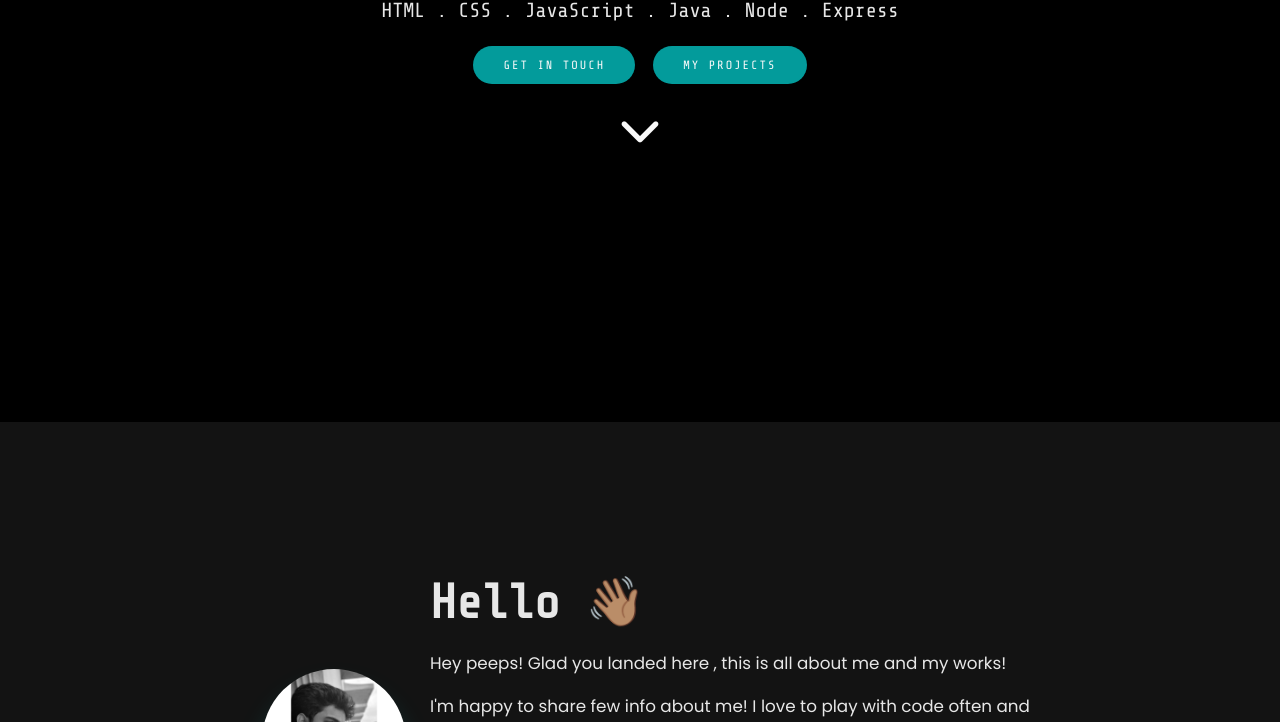
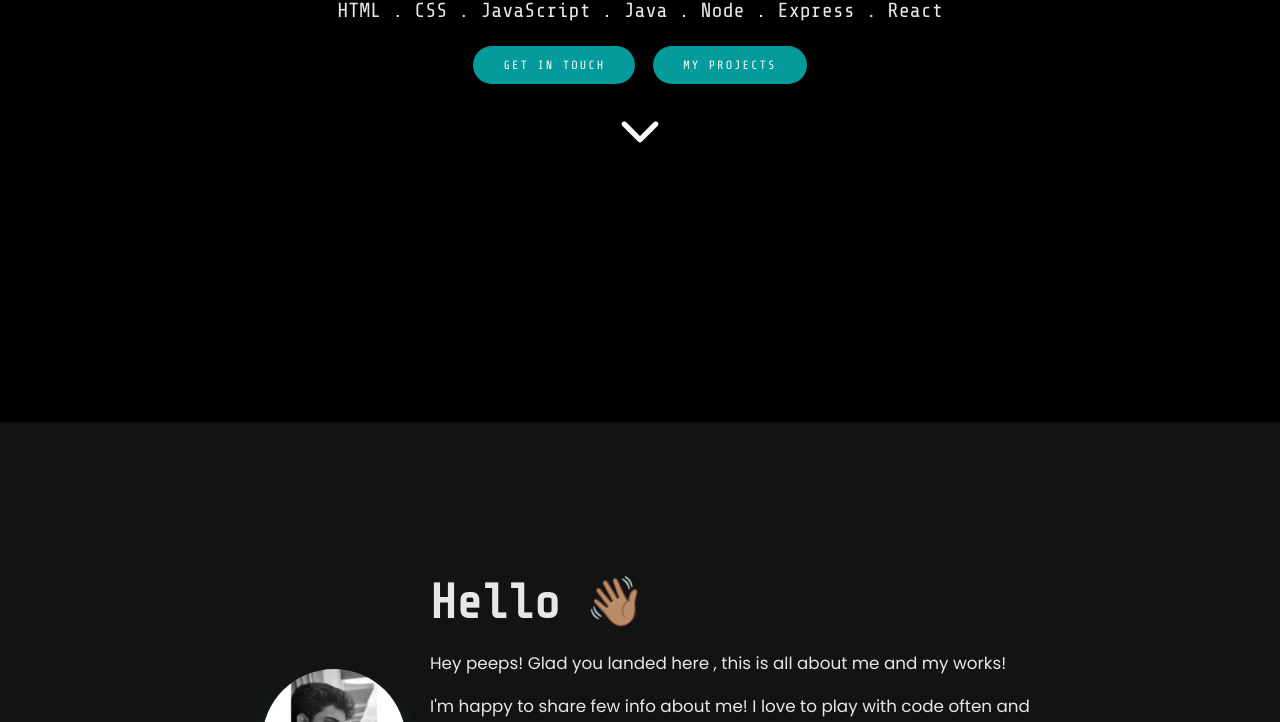
Before and after one commit to dineshbabu853/dineshbabu853.github.io, a plain HTML site: page index.html in a window 1280 px wide. Shown: the part 378-1100 px from the top of the page. Drawn offline with nearby package versions, Linux system fonts and the light colour scheme.

Commit message:
added content

```diff
--- a/index.html
+++ b/index.html
@@ -62,7 +62,7 @@
           <div class="main-message">
             <h2>Dinesh Babu</h2>
             <h3>{Dev}</h3>
-            <p>HTML . CSS . JavaScript . Java . Node . Express</p>
+            <p>HTML . CSS . JavaScript . Java . Node . Express . React</p>
             <div class="intro-btn">
               <div class="cta">
                 <a href="#contact" class="btn">Get In Touch</a>
```
